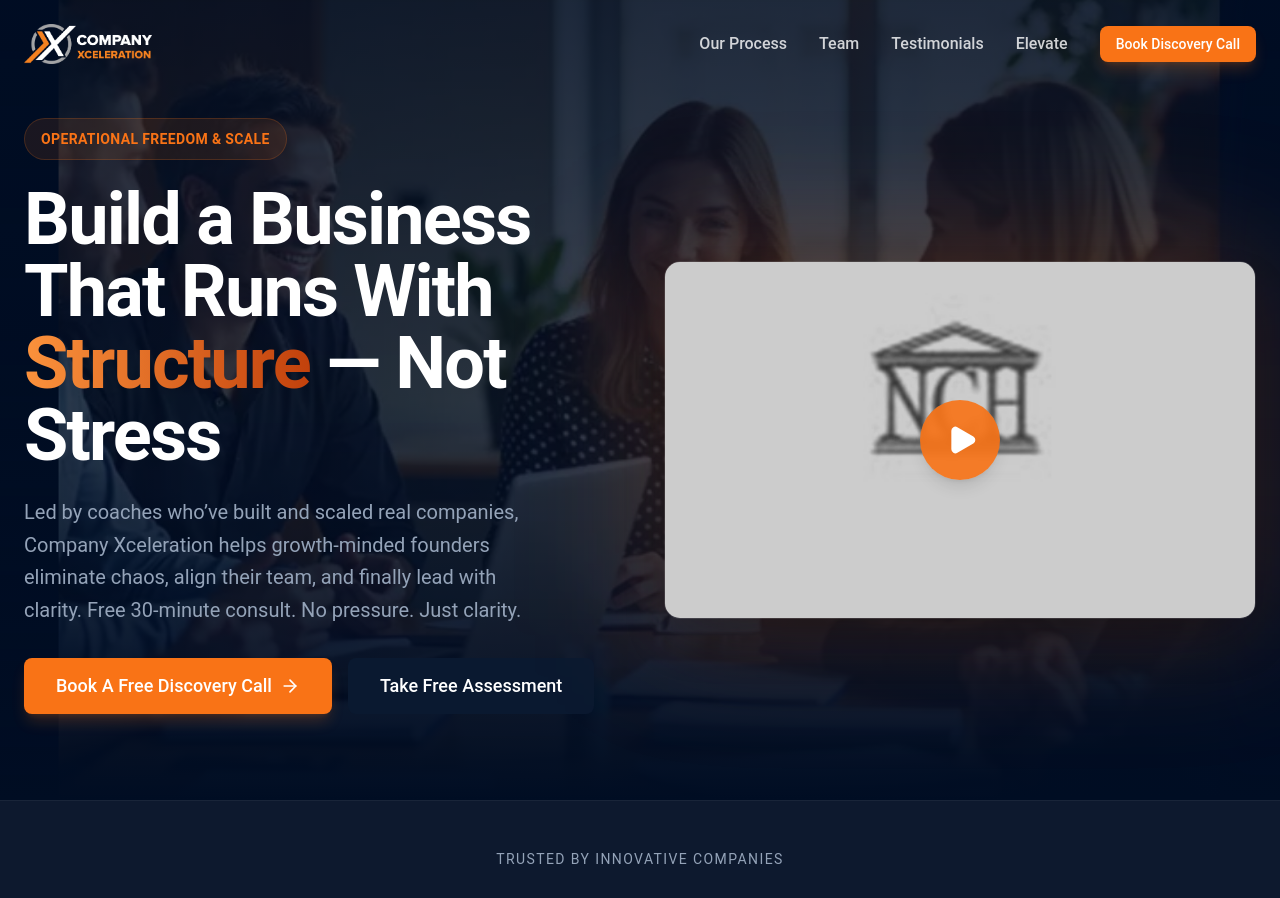
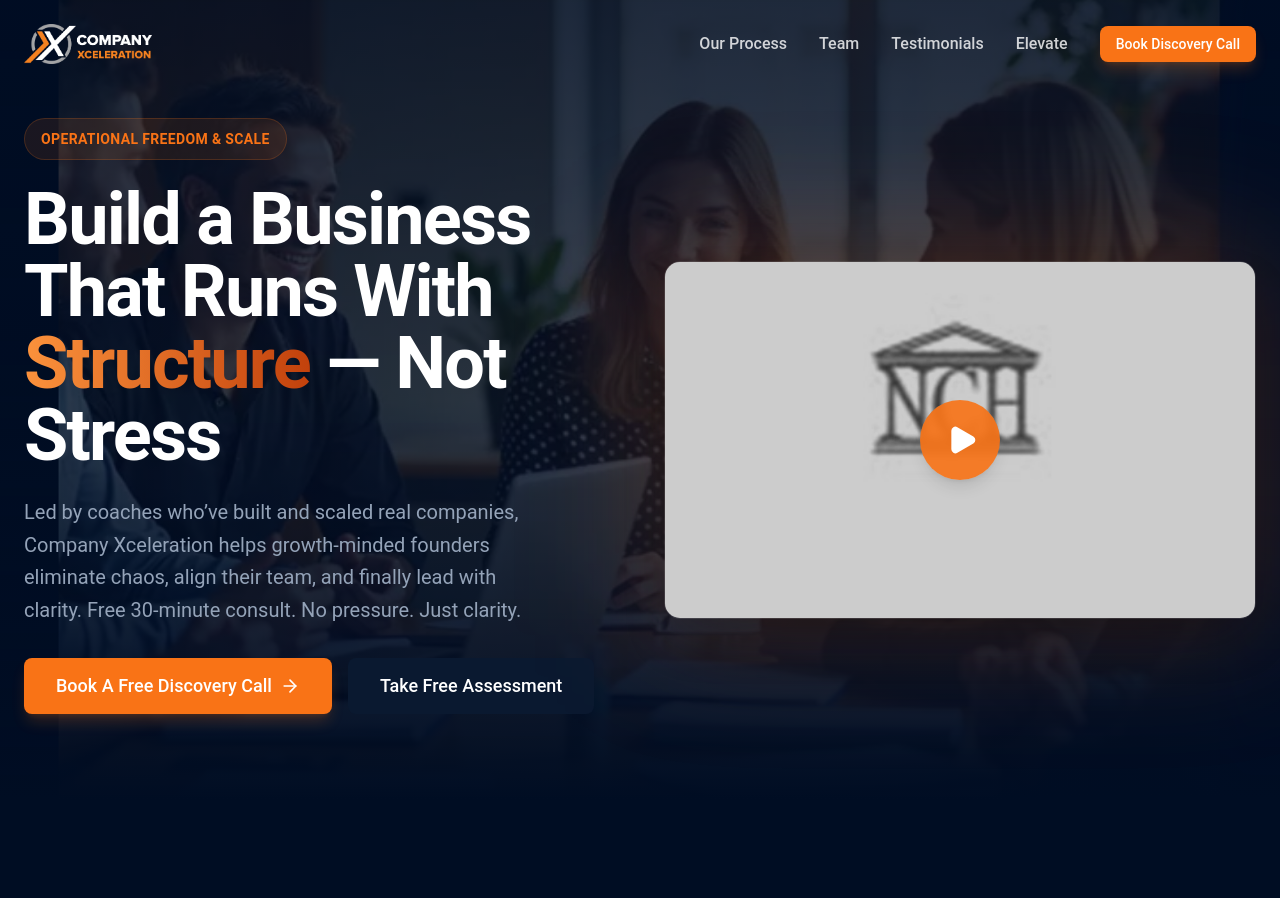
Before and after one commit to Mlcox2/company-xceleration, a React (Vite) app: page / in a window 1280 px wide. Shown: the top 898 px of the page. Built offline with nearby package versions, Linux system fonts and the light colour scheme; grey boxes are pictures that could not be loaded.

Commit message:
Remove LogoCloud section with placeholder logos

```diff
--- a/src/pages/Home.tsx
+++ b/src/pages/Home.tsx
@@ -1,6 +1,5 @@
 import { Navbar } from '../components/Navbar';
 import { Hero } from '../components/Hero';
-import { LogoCloud } from '../components/LogoCloud';
 import { PainPoints } from '../components/PainPoints';
 import { Solution } from '../components/Solution';
 import { Team } from '../components/Team';
@@ -12,7 +11,6 @@
             <Navbar />
             <main>
                 <Hero />
-                <LogoCloud />
                 <PainPoints />
                 <Solution />
                 <Team />
```
